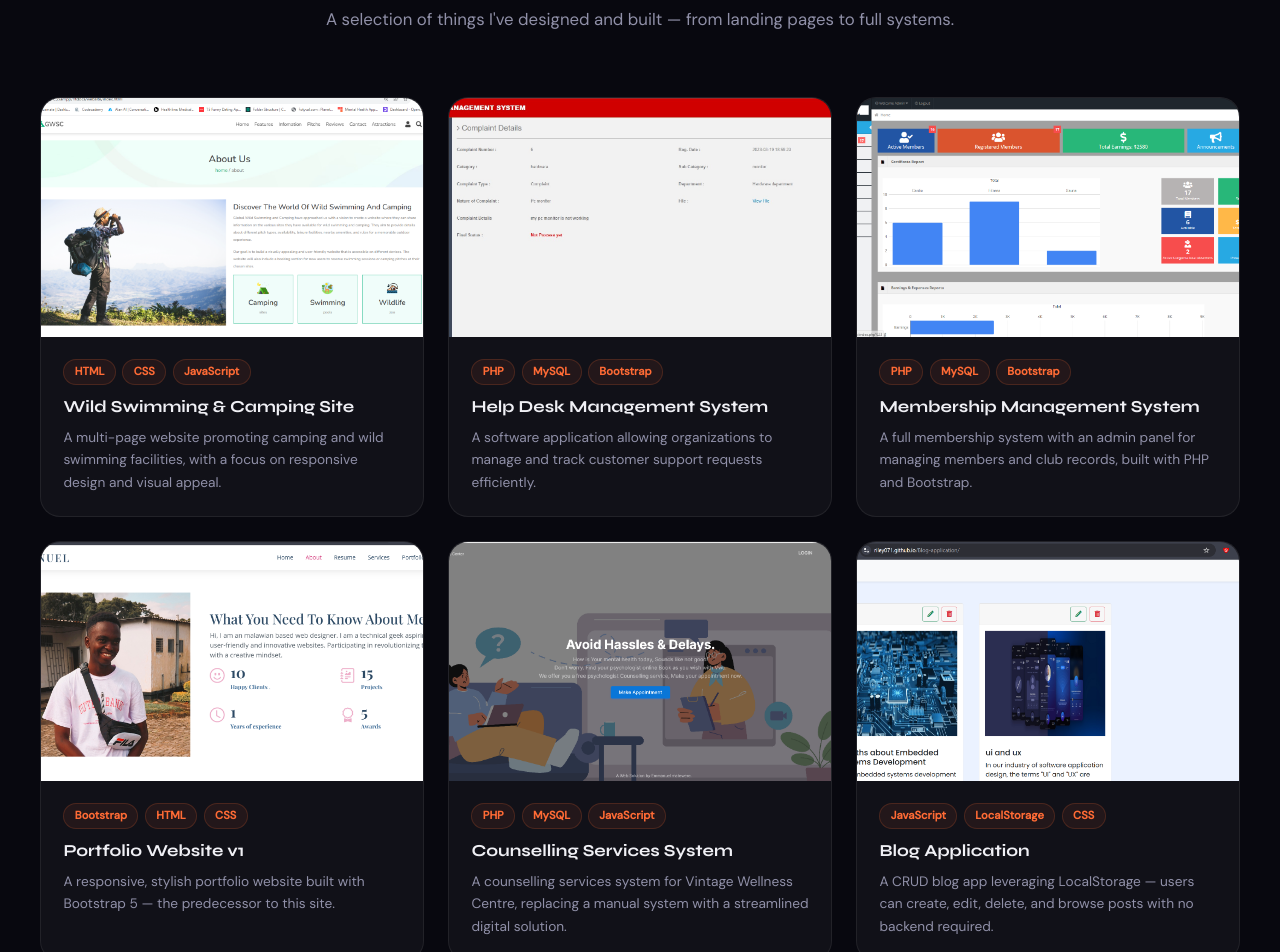
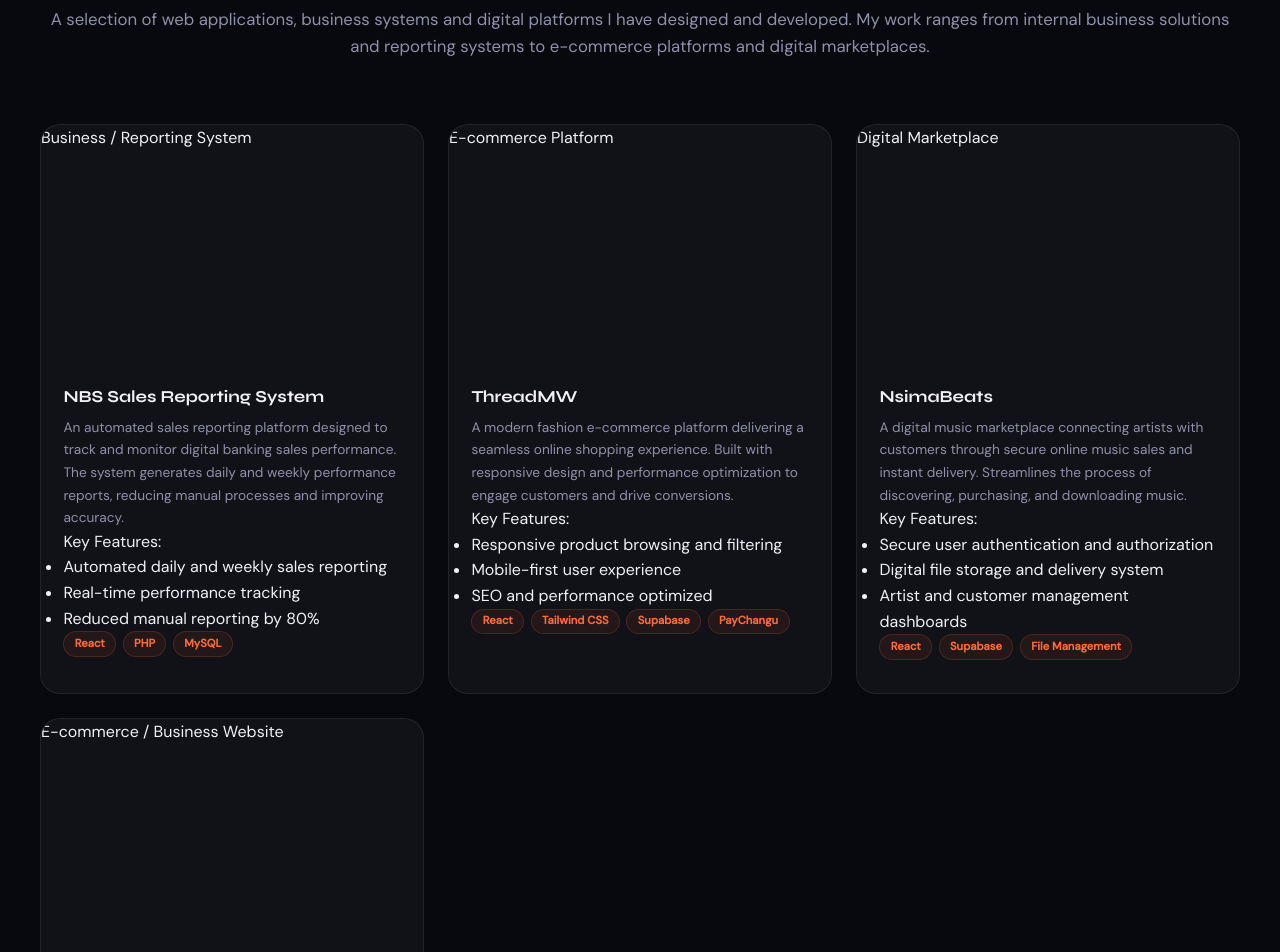
Before and after one commit to riley071/EmmanuelMatewere07, a React (Create React App) app: page / in a window 1280 px wide. Shown: the part 4160-5112 px from the top of the page. Built offline with nearby package versions, Linux system fonts and the light colour scheme.

Commit message:
Update projects section with polished work samples showcasing versatility

```diff
--- a/src/components/Project.tsx
+++ b/src/components/Project.tsx
@@ -1,62 +1,64 @@
 import React, { useState } from "react";
 import LaunchIcon from "@mui/icons-material/Launch";
 import GitHubIcon from "@mui/icons-material/GitHub";
-import blog   from "../assets/images/blog.png";
-import coun   from "../assets/images/coun.png";
-import port   from "../assets/images/port.png";
-import member from "../assets/images/member.png";
-import desk   from "../assets/images/desk.jpg";
-import wild   from "../assets/images/wild.png";
 import "../assets/styles/Project.scss";
 
 const PROJECTS = [
   {
-    image: wild,
-    title: "Wild Swimming & Camping Site",
-    desc: "A multi-page website promoting camping and wild swimming facilities, with a focus on responsive design and visual appeal.",
-    live: "https://riley071.github.io/Camping-Site-Multipage-Website-/",
-    repo: "https://riley071.github.io/Camping-Site-Multipage-Website-/",
-    tags: ["HTML", "CSS", "JavaScript"],
+    image: null,
+    category: "Business / Reporting System",
+    title: "NBS Sales Reporting System",
+    desc: "An automated sales reporting platform designed to track and monitor digital banking sales performance. The system generates daily and weekly performance reports, reducing manual processes and improving accuracy.",
+    highlights: [
+      "Automated daily and weekly sales reporting",
+      "Real-time performance tracking",
+      "Reduced manual reporting by 80%"
+    ],
+    live: "",
+    repo: "",
+    tags: ["React", "PHP", "MySQL"],
   },
   {
-    image: desk,
-    title: "Help Desk Management System",
-    desc: "A software application allowing organizations to manage and track customer support requests efficiently.",
-    live: "https://github.com/riley071/Help-Desk-Management-System-php-",
-    repo: "https://github.com/riley071/Help-Desk-Management-System-php-",
-    tags: ["PHP", "MySQL", "Bootstrap"],
+    image: null,
+    category: "E-commerce Platform",
+    title: "ThreadMW",
+    desc: "A modern fashion e-commerce platform delivering a seamless online shopping experience. Built with responsive design and performance optimization to engage customers and drive conversions.",
+    highlights: [
+      "Responsive product browsing and filtering",
+      "Mobile-first user experience",
+      "SEO and performance optimized"
+    ],
+    live: "https://threadmw.com",
+    repo: "https://threadmw.com",
+    tags: ["React", "Tailwind CSS", "Supabase", "PayChangu"],
   },
   {
-    image: member,
-    title: "Membership Management System",
-    desc: "A full membership system with an admin panel for managing members and club records, built with PHP and Bootstrap.",
-    live: "https://github.com/riley071/Membership-Managment-system-php",
-    repo: "https://github.com/riley071/Membership-Managment-system-php",
-    tags: ["PHP", "MySQL", "Bootstrap"],
+    image: null,
+    category: "Digital Marketplace",
+    title: "NsimaBeats",
+    desc: "A digital music marketplace connecting artists with customers through secure online music sales and instant delivery. Streamlines the process of discovering, purchasing, and downloading music.",
+    highlights: [
+      "Secure user authentication and authorization",
+      "Digital file storage and delivery system",
+      "Artist and customer management dashboards"
+    ],
+    live: "https://nsimabeats.com",
+    repo: "https://nsimabeats.com",
+    tags: ["React", "Supabase", "File Management"],
   },
   {
-    image: port,
-    title: "Portfolio Website v1",
-    desc: "A responsive, stylish portfolio website built with Bootstrap 5 — the predecessor to this site.",
-    live: "https://riley071.github.io/my-protifilo-website/",
-    repo: "https://riley071.github.io/my-protifilo-website/",
-    tags: ["Bootstrap", "HTML", "CSS"],
-  },
-  {
-    image: coun,
-    title: "Counselling Services System",
-    desc: "A counselling services system for Vintage Wellness Centre, replacing a manual system with a streamlined digital solution.",
-    live: "",
-    repo: "",
-    tags: ["PHP", "MySQL", "JavaScript"],
-  },
-  {
-    image: blog,
-    title: "Blog Application",
-    desc: "A CRUD blog app leveraging LocalStorage — users can create, edit, delete, and browse posts with no backend required.",
-    live: "https://riley071.github.io/Blog-application/",
-    repo: "https://riley071.github.io/Blog-application/",
-    tags: ["JavaScript", "LocalStorage", "CSS"],
+    image: null,
+    category: "E-commerce / Business Website",
+    title: "Sekulu265",
+    desc: "A modern online footwear and fashion storefront showcasing and selling products. Designed with user-centric approach to maximize conversions and deliver exceptional shopping experience.",
+    highlights: [
+      "Responsive e-commerce storefront",
+      "Product browsing and category navigation",
+      "Mobile-optimized checkout experience"
+    ],
+    live: "https://sekulu265.com",
+    repo: "https://sekulu265.com",
+    tags: ["React", "Vite", "Tailwind CSS"],
   },
 ];
 
@@ -67,12 +69,13 @@
     <section className="proj-section" id="projects">
       <div className="proj-wrap">
         <div className="section-header" style={{ textAlign: "center" }}>
-          <span className="section-label">Portfolio</span>
+          <span className="section-label">Selected Projects</span>
           <h1 className="section-title">
-            Featured <span className="highlight">Projects</span>
+            Featured <span className="highlight">Work</span>
           </h1>
           <p className="section-subtitle">
-            A selection of things I've designed and built — from landing pages to full systems.
+            A selection of web applications, business systems and digital platforms I have designed and developed.
+            My work ranges from internal business solutions and reporting systems to e-commerce platforms and digital marketplaces.
           </p>
         </div>
 
@@ -84,9 +87,11 @@
               onMouseEnter={() => setHovered(i)}
               onMouseLeave={() => setHovered(null)}
             >
-              {/* Thumbnail */}
+              {/* Thumbnail / Visual */}
               <div className="proj-thumb">
-                <img src={p.image} alt={p.title} loading="lazy" />
+                <div className="proj-visual-placeholder">
+                  <span className="proj-category">{p.category}</span>
+                </div>
                 <div className="proj-overlay">
                   <div className="proj-links">
                     {p.live && (
@@ -96,17 +101,7 @@
                         rel="noreferrer"
                         className="proj-link-btn"
                       >
-                        <LaunchIcon sx={{ fontSize: 16 }} /> Live Demo
-                      </a>
-                    )}
-                    {p.repo && (
-                      <a
-                        href={p.repo}
-                        target="_blank"
-                        rel="noreferrer"
-                        className="proj-link-btn ghost"
-                      >
-                        <GitHubIcon sx={{ fontSize: 16 }} /> Code
+                        <LaunchIcon sx={{ fontSize: 16 }} /> Visit Website
                       </a>
                     )}
                   </div>
@@ -115,13 +110,25 @@
 
               {/* Info */}
               <div className="proj-info">
+                <h2 className="proj-title">{p.title}</h2>
+                <p className="proj-desc">{p.desc}</p>
+
+                {/* Highlights */}
+                <div className="proj-highlights">
+                  <span className="highlights-label">Key Features:</span>
+                  <ul className="highlights-list">
+                    {p.highlights.map((h, hi) => (
+                      <li key={hi}>{h}</li>
+                    ))}
+                  </ul>
+                </div>
+
+                {/* Technologies */}
                 <div className="proj-tags">
                   {p.tags.map((t, ti) => (
                     <span key={ti} className="proj-tag">{t}</span>
                   ))}
                 </div>
-                <h2 className="proj-title">{p.title}</h2>
-                <p className="proj-desc">{p.desc}</p>
               </div>
             </article>
           ))}
```
